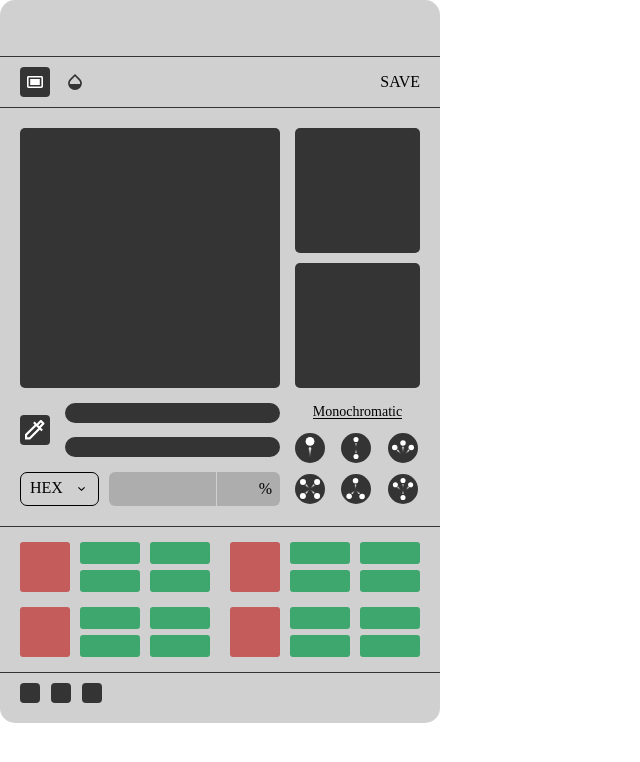
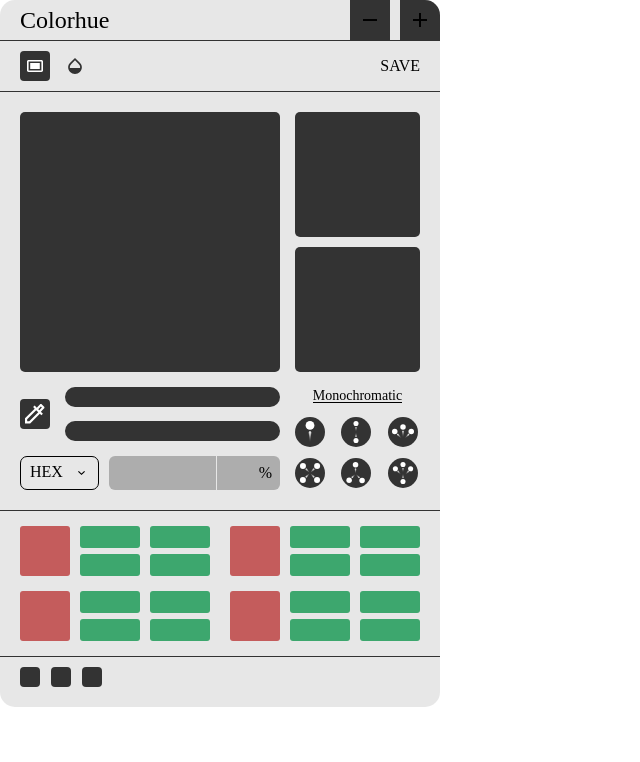
Before and after one commit to efites/colorhue, a React (Vite) app: page / in a window 1280 px wide. Shown: the top 762 px of the page, without its empty margins (0-640 px from the left). Built offline with nearby package versions, Linux system fonts and the light colour scheme.

Commit message:
doesnt work minimaze

```diff
--- a/src/components/Header/Header.module.scss
+++ b/src/components/Header/Header.module.scss
@@ -3,7 +3,6 @@
 	justify-content: space-between;
 	align-items: center;
 
-	margin-top: 56px;
 	border-top: 1px solid var(--grey);
 	border-bottom: 1px solid var(--grey);
 	padding: 10px 20px;
--- /dev/null
+++ b/src/components/Panel/Panel.module.scss
@@ -0,0 +1,34 @@
+.panel {
+	display: flex;
+	justify-content: space-between;
+	align-items: center;
+	-webkit-app-region: drag;
+}
+
+.title {
+	font-size: 24px;
+	margin-left: 20px;
+}
+
+.actions {
+	display: flex;
+	align-items: center;
+	gap: 10px;
+}
+
+.button {
+	display: flex;
+	justify-content: center;
+	align-items: center;
+	aspect-ratio: 1 / 1;
+	width: 40px;
+	height: 40px;
+	background-color: var(--grey);
+	-webkit-app-region: no-drag;
+}
+
+.icon {
+	width: 14px;
+	height: 14px;
+	aspect-ratio: 1 / 1;
+}
--- /dev/null
+++ b/src/components/Panel/Panel.tsx
@@ -0,0 +1,27 @@
+import {ipcMain} from 'electron'
+import React from 'react'
+
+import Icon from '../Icon/Icon'
+
+import styles from './Panel.module.scss'
+
+
+export const Panel = () => {
+
+	const minimazeHandler = (action: string) => {
+		window.Electron.mini
+		window.electronAPI?.windowAction(action)
+	}
+
+	return <div className={styles.panel}>
+		<h1 className={styles.title}>Colorhue</h1>
+		<div className={styles.actions}>
+			<button className={styles.button} type='button' onClick={() => minimazeHandler('minimize')}>
+				<Icon className={styles.icon} name='minus' />
+			</button>
+			<button className={styles.button} type='button'>
+				<Icon className={styles.icon} name='plus' />
+			</button>
+		</div>
+	</div>
+}
--- a/src/components/index.ts
+++ b/src/components/index.ts
@@ -1,8 +1,9 @@
 import {Header} from './Header/Header'
 import {History} from './History/History'
 import {Main} from './Main/Main'
+import {Panel} from './Panel/Panel'
 import {Pin} from './Pin/Pin'
 import {Rainbow} from './Rainbow/Rainbow'
 import {Сompilation} from './Сompilation/Сompilation'
 
-export {Header, History, Main, Pin, Rainbow, Сompilation}
+export {Header, History, Main, Panel, Pin, Rainbow, Сompilation}
--- a/src/pages/Layout/Layout.module.scss
+++ b/src/pages/Layout/Layout.module.scss
@@ -5,7 +5,8 @@
 	width: 440px;
 	//height: 780px;
 
-	background-color: var(--bg);
+	background: var(--bg);
+	backdrop-filter: blur(15px);
 	border-radius: 15px;
 	overflow: hidden;
 }
--- a/src/pages/Layout/Layout.tsx
+++ b/src/pages/Layout/Layout.tsx
@@ -1,7 +1,7 @@
 import React, {use} from 'react'
 
 import {GlobalContext} from '../../app/contexts/Global'
-import {Header, History, Main, Rainbow, Сompilation} from '../../components/index'
+import {Header, History, Main, Panel, Rainbow, Сompilation} from '../../components/index'
 
 import styles from './Layout.module.scss'
 
@@ -10,6 +10,7 @@ export const Layout = () => {
 
 	return (
 		<div className={styles.solid}>
+			<Panel />
 			<Header />
 			<Main />
 			{mode === 'solid' && <Сompilation />}
--- a/src/shared/styles/colors.scss
+++ b/src/shared/styles/colors.scss
@@ -1,6 +1,7 @@
 :root {
-	--bg: #d0d0d0;
-	--grey: #343434;
+	--bg: rgba(208,208,208, 0.5);
+	--grey: #333333;
+	//--grey: #343434;
 	--light-grey: #adadad;
 	--white: #ffffff;
 	--black: #000000;
```
Also changed, not shown: src/main.ts (+30 -3 lines).
